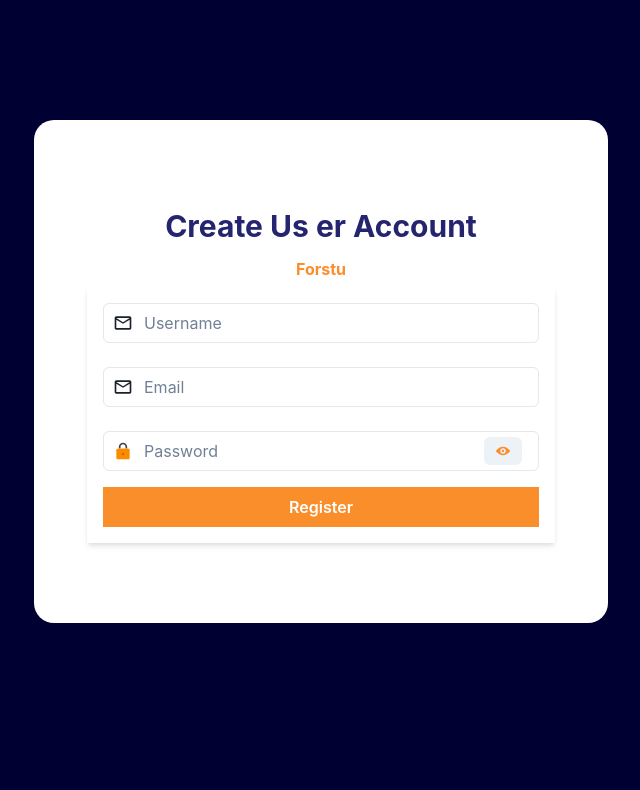
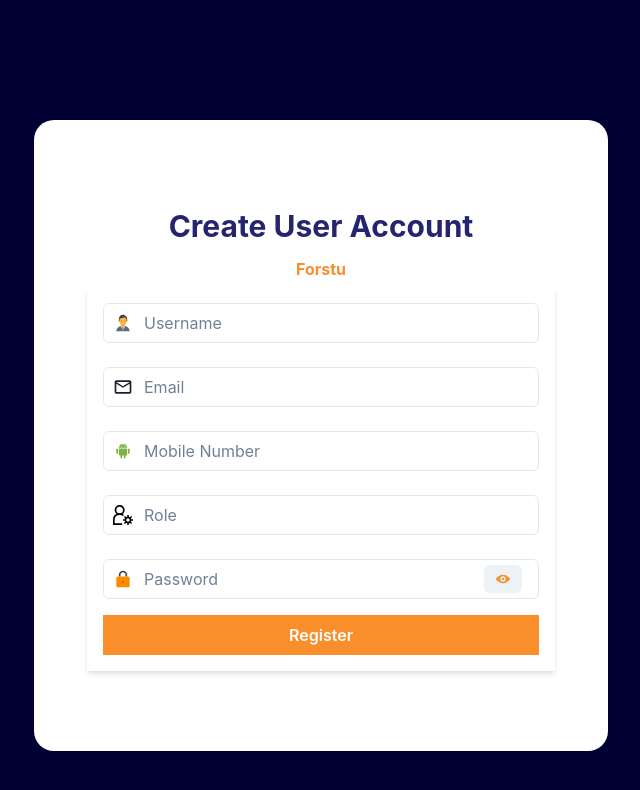
Before and after one commit to siri8868/Forstu, a React (Vite) app in the folder frontend/: page /signup in a window 1280 px wide. Shown: the top 790 px of the page, without its empty margins (319-959 px from the left). Built offline with nearby package versions, Linux system fonts and the light colour scheme.

Commit message:
deepak signup ui

```diff
--- a/frontend/src/app/pages/Signup/Signup.jsx
+++ b/frontend/src/app/pages/Signup/Signup.jsx
@@ -13,7 +13,9 @@ import {
   } from "@chakra-ui/react";
   import React, { useState } from "react";
   import { useHistory } from "react-router-dom";
-  import { FcLock } from "react-icons/fc";
+  import { FcBusinessman,FcAndroidOs, FcLock } from "react-icons/fc";
+  import { GrUserSettings } from "react-icons/gr";
+
   import { MdOutlineEmail } from "react-icons/md";
 
   import { ViewOffIcon, ViewIcon } from "@chakra-ui/icons";
@@ -26,7 +28,10 @@ import {
     const [username, setUsername] = useState("");
     const [password, setPassword] = useState("");
     const[email, setEmail] = useState("");
+    const [mobile,setMobile] = useState("");
+    const [role,setRole] = useState("");
     const [showPassword, setShowPassword] = useState(false);
+
 
     const handleShowClick = () => setShowPassword(!showPassword);
 
@@ -126,7 +131,7 @@ import {
                         flexDirection={"column"}
                       >
                         <Heading as="h5" size={"lg"} color="primary.200" m={2}>
-                          Create Us er Account
+                          Create User Account
                         </Heading>
                         <Heading as="h6" size="sm" color="secondary.main" m={2}>
                           Forstu
@@ -145,7 +150,7 @@ import {
                             <InputGroup>
                               <InputLeftElement
                                 pointerEvents="none"
-                                children={<MdOutlineEmail size={20} />}
+                                children={<FcBusinessman size={20} />}
                               />
 
                               <Input
@@ -175,6 +180,48 @@ import {
                                 value={email}
                                 onChange={(e) => {
                                   setUsername(e.target.value);
+                                }}
+                                required
+                              />
+                              <br />
+                              <br />
+                            </InputGroup>
+                          </FormControl>
+
+                          <FormControl>
+                            <InputGroup>
+                              <InputLeftElement
+                                pointerEvents="none"
+                                children={<FcAndroidOs size={20} />}
+                              />
+
+                              <Input
+                                type="number"
+                                placeholder="Mobile Number"
+                                value={mobile}
+                                onChange={(e) => {
+                                  setMobile(e.target.value);
+                                }}
+                                required
+                              />
+                              <br />
+                              <br />
+                            </InputGroup>
+                          </FormControl>
+
+                          <FormControl>
+                            <InputGroup>
+                              <InputLeftElement
+                                pointerEvents="none"
+                                children={<GrUserSettings size={20} />}
+                              />
+
+                              <Input
+                                type="text"
+                                placeholder="Role"
+                                value={role}
+                                onChange={(e) => {
+                                  setRole(e.target.value);
                                 }}
                                 required
                               />
```
